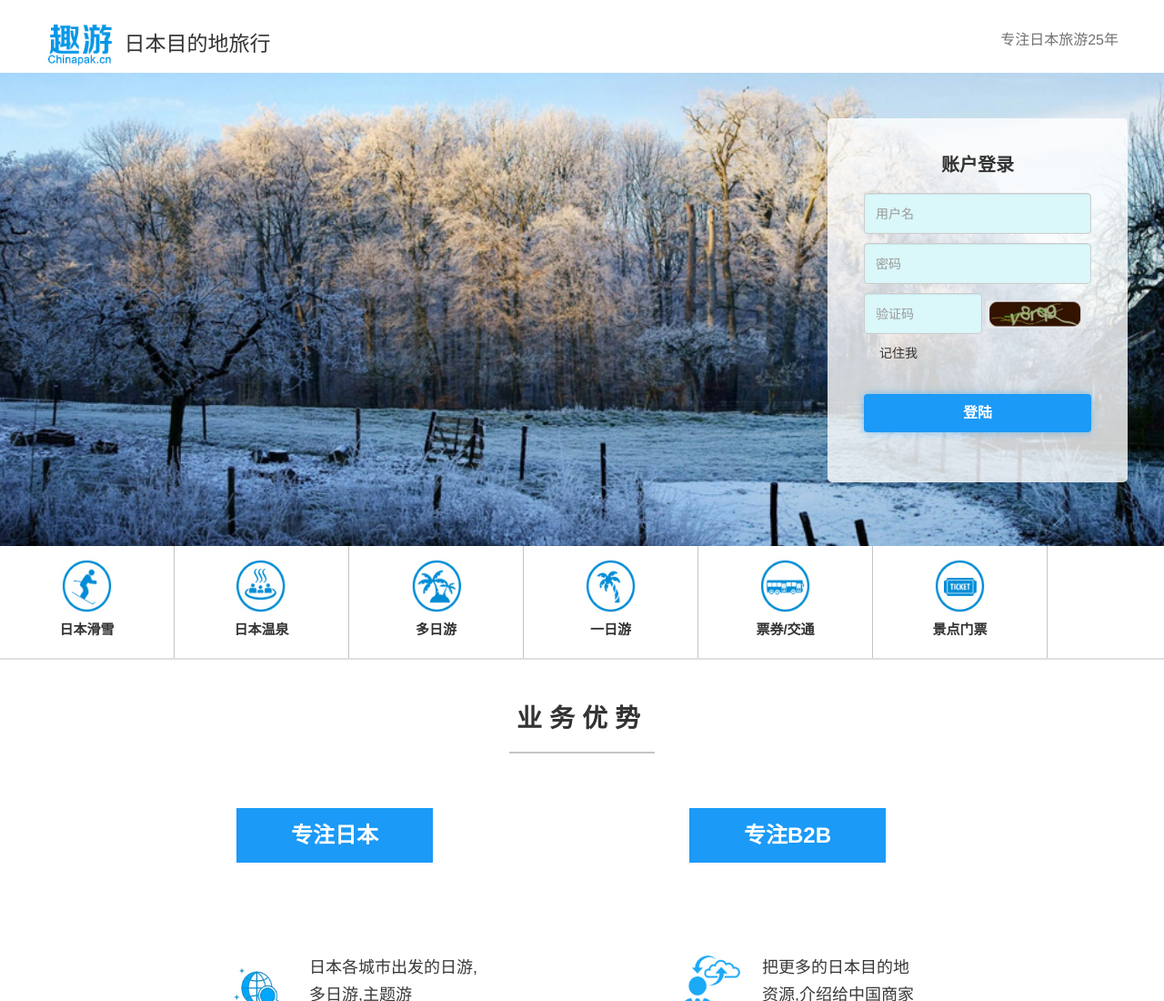
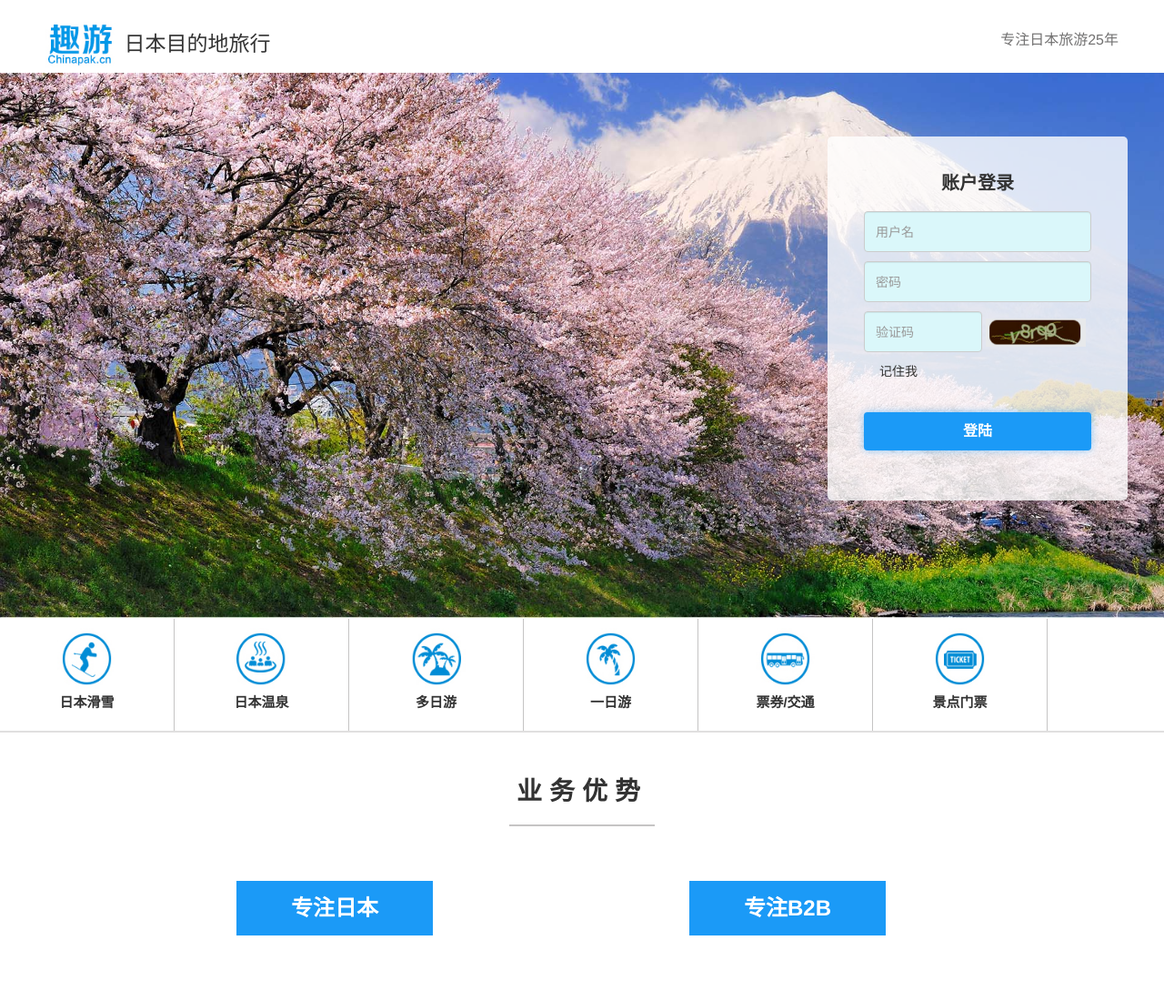
Before and after one commit to RiverCrab00/quyou-for-web, a plain HTML site: page index.html in a window 1280 px wide. Shown: the top 1100 px of the page at 91% size. Drawn offline with Linux system fonts and the light colour scheme; files whose address does not match are found by name.

Commit message:
产品又让改成不动的图,...

```diff
--- a/css/style.css
+++ b/css/style.css
@@ -23,11 +23,12 @@ a:link,a:visited,a:link,a:active{
 	font-size: 16px;
 }
 .nav{
-	height: 520px;
+	height: 600px;
 	position: relative;
 }
-.layui-carousel img{
+.nav .tu img{
 	width: 100%;
+	height: 599px;
 }
 .nav .login{
 	padding:20px 40px;
@@ -37,7 +38,7 @@ a:link,a:visited,a:link,a:active{
 	height: 400px;
 	position: absolute;
 	right: 40px;
-	top: 50px;
+	top: 70px;
 	z-index: 99;
 	border-radius:5px;
 }
--- a/index.html
+++ b/index.html
@@ -33,15 +33,7 @@
 
 		<button class="button  button-glow button-primary button-rounded">登陆</button>
 	</div>
-	<div class="layui-carousel" id="test1">
-	  <div carousel-item>
-	    <div><img src="./img/1.jpg"></div>
-	    <div><img src="./img/2.jpg"></div>
-	    <div><img src="./img/3.jpg"></div>
-	    <div><img src="./img/4.jpg"></div>
-	    <div><img src="./img/5.jpg"></div>
-	  </div>
-	</div>
+	<div class='tu'><img src="./img/nav.jpg"></div>
 </div>
 <ul class='sort'>
 	<li><img src="img/ICON切割_06.jpg"><br>日本滑雪</li>
@@ -98,19 +90,5 @@
 </body>
 </html>
 <script type="text/javascript">
-layui.use('layer', function(){
-  var layer = layui.layer;
-});
-layui.use('carousel', function(){
-  var carousel = layui.carousel;
-  //建造实例
-  carousel.render({
-    elem: '#test1',
-    width: '100%', //设置容器宽度
-    height:'100%',
-    arrow: 'none',//始终不显示箭头
-    //,anim: 'updown' //切换动画方式
-    indicator:'none',
-  });
-});
+
 </script>
```
Also changed, not shown: img/nav.jpg (added).
